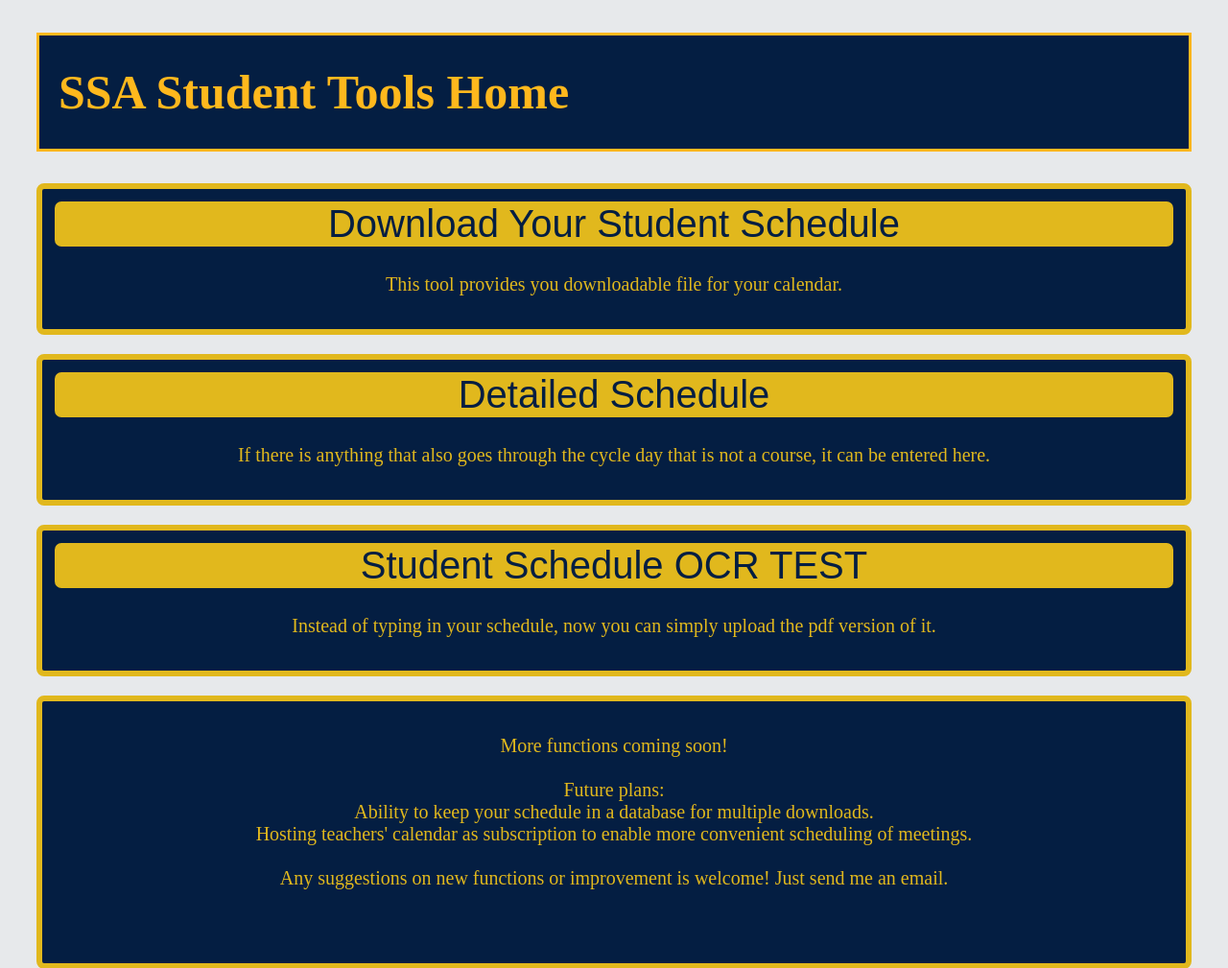
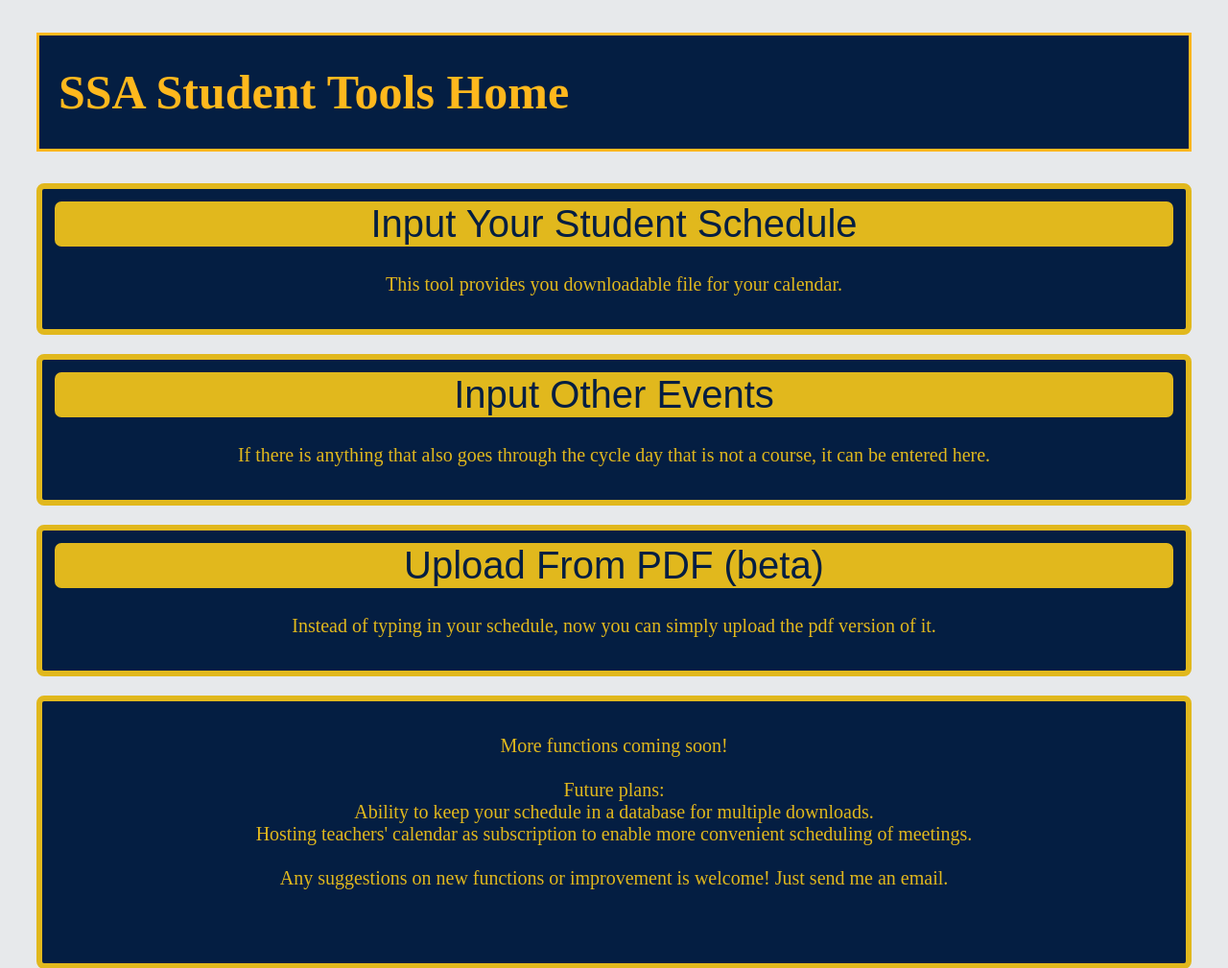
Before and after one commit to Alphabet1671/SS_ICS_Generator, a Flask app: page / in a window 1280 px wide. Shown: the top 1009 px of the page at 96% size. Run offline with Flask 2, Linux system fonts and the light colour scheme.

```diff
--- a/Templates/index.html
+++ b/Templates/index.html
@@ -12,17 +12,17 @@
 
 <div class="main-ele">
     <div class="function-cell">
-        <a href="{{ url_for('schedule_nav_page') }}" target="blank"><button class="index-nav-btn">Download Your Student Schedule</button></a>
+        <a href="{{ url_for('schedule_nav_page') }}" target="blank"><button class="index-nav-btn">Input Your Student Schedule</button></a>
         <p class="description">This tool provides you downloadable file for your calendar.</p>
     </div>
 
     <div class="function-cell">
-        <a href="{{ url_for('adv_filler') }}" target="blank"><button class="index-nav-btn">Detailed Schedule</button></a>
+        <a href="{{ url_for('adv_filler') }}" target="blank"><button class="index-nav-btn">Input Other Events</button></a>
         <p class="description">If there is anything that also goes through the cycle day that is not a course, it can be entered here.</p>
     </div>
 
     <div class = "function-cell">
-        <a href = "{{ url_for('ocr_filler') }}" target = "blank"><button class = "index-nav-btn">Student Schedule OCR TEST</button></a>
+        <a href = "{{ url_for('ocr_filler') }}" target = "blank"><button class = "index-nav-btn">Upload From PDF (beta)</button></a>
         <p class = "description">Instead of typing in your schedule, now you can simply upload the pdf version of it.</p>
     </div>
 
```
